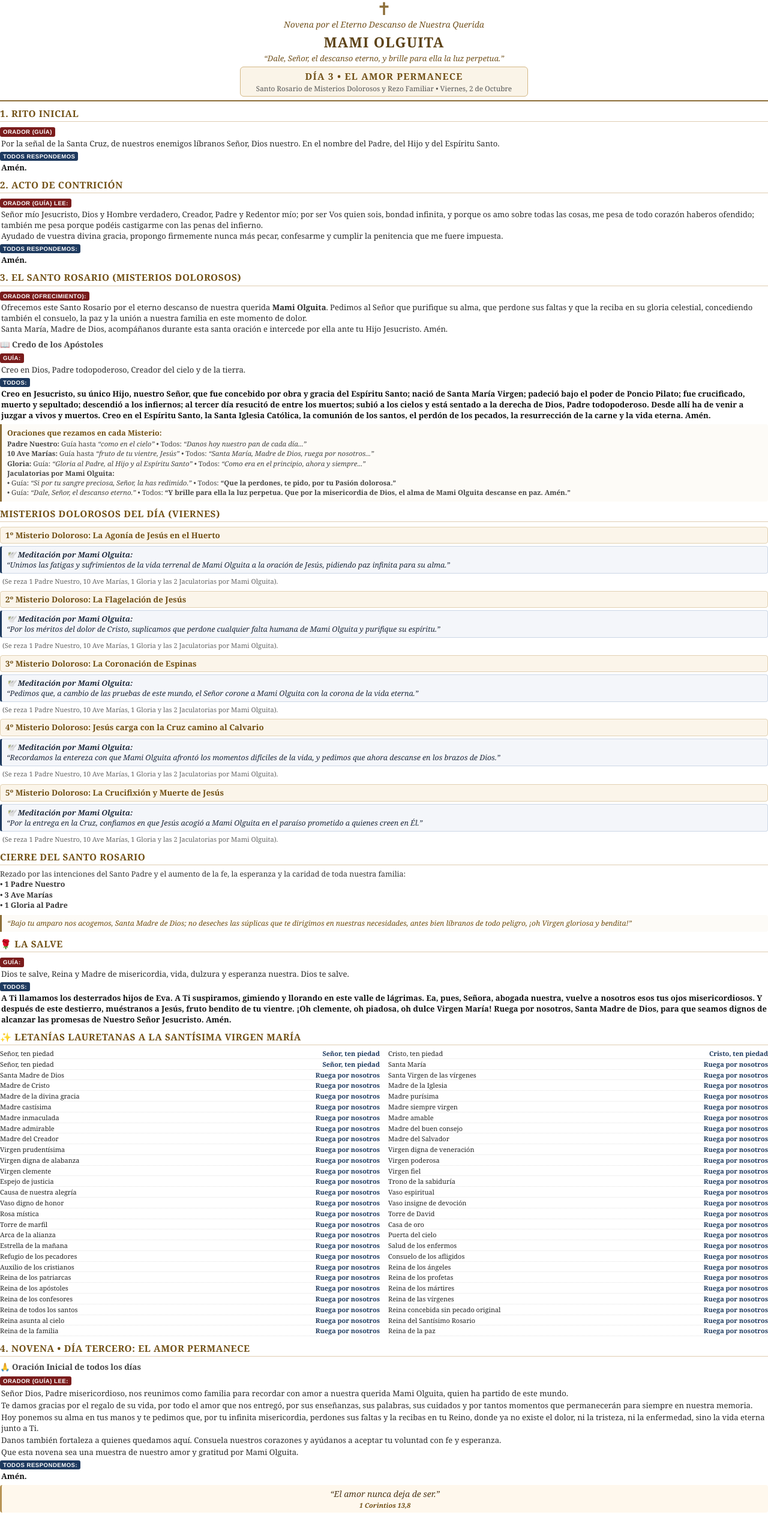
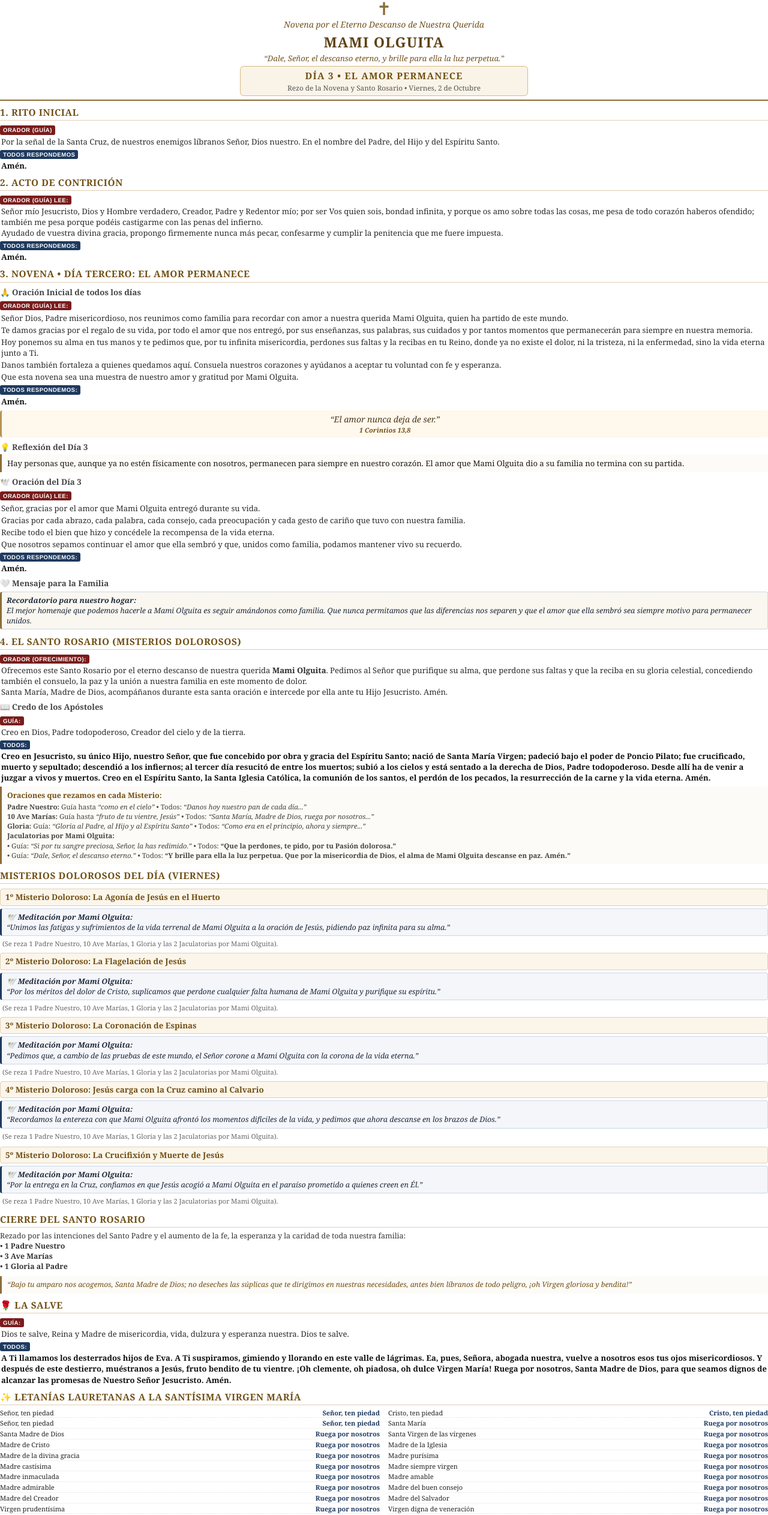
Before and after one commit to FakeCxbas/novena, a website: page public/dia-3-novena.html in a window 1280 px wide. Shown: the top 2525 px of the page at 60% size. Drawn offline with Linux system fonts and the light colour scheme.

Commit message:
fix(reorden): intercambiar punto 3 (Novena del día) y punto 4 (Santo Rosario) en PDF y app interactiva

```diff
--- a/public/dia-3-novena.html
+++ b/public/dia-3-novena.html
@@ -41,7 +41,7 @@
     .cover-header {
       text-align: center;
       padding-bottom: 6px;
-      margin-bottom: 10px;
+      margin-bottom: 8px;
       border-bottom: 2px solid #8c6d37;
     }
 
@@ -73,7 +73,7 @@
       border: 1px solid #d4b886;
       border-radius: 6px;
       padding: 5px 12px;
-      margin: 5px auto 0 auto;
+      margin: 4px auto 0 auto;
       max-width: 480px;
       text-align: center;
     }
@@ -99,7 +99,7 @@
       color: #704f14;
       border-bottom: 1px solid #e0cdb2;
       padding-bottom: 2px;
-      margin: 10px 0 6px 0;
+      margin: 9px 0 5px 0;
       text-transform: uppercase;
       letter-spacing: 0.04em;
     }
@@ -108,7 +108,7 @@
       font-size: 10pt;
       font-weight: 700;
       color: #444;
-      margin: 8px 0 3px 0;
+      margin: 7px 0 3px 0;
     }
 
     .prayer-card {
@@ -283,7 +283,7 @@
 </head>
 <body>
 
-  <!-- ================= PÁGINA 1: APERTURA Y CREDO ================= -->
+  <!-- ================= PÁGINA 1: APERTURA, ACTO CONTRICIÓN Y ORACIÓN INICIAL NOVENA ================= -->
   <div class="cover-header">
     <div class="cross-symbol">✝</div>
     <div class="subtitle">Novena por el Eterno Descanso de Nuestra Querida</div>
@@ -294,7 +294,7 @@
 
     <div class="day-banner">
       <h2>DÍA 3 • EL AMOR PERMANECE</h2>
-      <p>Santo Rosario de Misterios Dolorosos y Rezo Familiar • Viernes, 2 de Octubre</p>
+      <p>Rezo de la Novena y Santo Rosario • Viernes, 2 de Octubre</p>
     </div>
   </div>
 
@@ -324,7 +324,55 @@
     </div>
   </div>
 
-  <div class="section-title">3. El Santo Rosario (Misterios Dolorosos)</div>
+  <div class="section-title">3. Novena • Día Tercero: El Amor Permanece</div>
+  <div class="sub-section-title">🙏 Oración Inicial de todos los días</div>
+  <div class="dialogue-box">
+    <span class="role-guia">Orador (Guía) lee:</span>
+    <div class="role-text-guia">
+      <p>Señor Dios, Padre misericordioso, nos reunimos como familia para recordar con amor a nuestra querida Mami Olguita, quien ha partido de este mundo.</p>
+      <p>Te damos gracias por el regalo de su vida, por todo el amor que nos entregó, por sus enseñanzas, sus palabras, sus cuidados y por tantos momentos que permanecerán para siempre en nuestra memoria.</p>
+      <p>Hoy ponemos su alma en tus manos y te pedimos que, por tu infinita misericordia, perdones sus faltas y la recibas en tu Reino, donde ya no existe el dolor, ni la tristeza, ni la enfermedad, sino la vida eterna junto a Ti.</p>
+      <p>Danos también fortaleza a quienes quedamos aquí. Consuela nuestros corazones y ayúdanos a aceptar tu voluntad con fe y esperanza.</p>
+      <p>Que esta novena sea una muestra de nuestro amor y gratitud por Mami Olguita.</p>
+    </div>
+    <span class="role-todos">Todos respondemos:</span>
+    <div class="role-text-todos">
+      Amén.
+    </div>
+  </div>
+
+  <!-- ================= PÁGINA 2: LECTURA, REFLEXIÓN Y OFRECIMIENTO DEL ROSARIO ================= -->
+  <div class="page-break"></div>
+
+  <div class="cita-biblica">
+    “El amor nunca deja de ser.”
+    <div style="font-size: 8.2pt; color: #704f14; font-weight: 700; margin-top: 1px;">1 Corintios 13,8</div>
+  </div>
+
+  <div class="sub-section-title">💡 Reflexión del Día 3</div>
+  <div class="prayer-card">
+    Hay personas que, aunque ya no estén físicamente con nosotros, permanecen para siempre en nuestro corazón. El amor que Mami Olguita dio a su familia no termina con su partida.
+  </div>
+
+  <div class="sub-section-title">🕊️ Oración del Día 3</div>
+  <div class="dialogue-box">
+    <span class="role-guia">Orador (Guía) lee:</span>
+    <div class="role-text-guia">
+      <p>Señor, gracias por el amor que Mami Olguita entregó durante su vida.</p><p>Gracias por cada abrazo, cada palabra, cada consejo, cada preocupación y cada gesto de cariño que tuvo con nuestra familia.</p><p>Recibe todo el bien que hizo y concédele la recompensa de la vida eterna.</p><p>Que nosotros sepamos continuar el amor que ella sembró y que, unidos como familia, podamos mantener vivo su recuerdo.</p>
+    </div>
+    <span class="role-todos">Todos respondemos:</span>
+    <div class="role-text-todos">
+      Amén.
+    </div>
+  </div>
+
+  <div class="sub-section-title">🤍 Mensaje para la Familia</div>
+  <div class="meditacion-box" style="background: #faf7f0; border-left-color: #8c6d37; margin-bottom: 10px;">
+    <strong>Recordatorio para nuestro hogar:</strong><br>
+    El mejor homenaje que podemos hacerle a Mami Olguita es seguir amándonos como familia. Que nunca permitamos que las diferencias nos separen y que el amor que ella sembró sea siempre motivo para permanecer unidos.
+  </div>
+
+  <div class="section-title">4. El Santo Rosario (Misterios Dolorosos)</div>
   <div class="dialogue-box">
     <span class="role-guia">Orador (Ofrecimiento):</span>
     <div class="role-text-guia">
@@ -346,7 +394,7 @@
     </div>
   </div>
 
-  <!-- ================= PÁGINA 2: MISTERIOS 1, 2 Y 3 ================= -->
+  <!-- ================= PÁGINA 3: MISTERIOS 1, 2 Y 3 ================= -->
   <div class="page-break"></div>
 
   <div class="prayer-card" style="margin-top: 4px;">
@@ -393,7 +441,7 @@
   </div>
   <p style="font-size: 8.3pt; color: #666; margin: 0 0 4px 4px;">(Se reza 1 Padre Nuestro, 10 Ave Marías, 1 Gloria y las 2 Jaculatorias por Mami Olguita).</p>
 
-  <!-- ================= PÁGINA 3: MISTERIOS 4 Y 5 + CIERRE ================= -->
+  <!-- ================= PÁGINA 4: MISTERIOS 4 Y 5 + CIERRE ================= -->
   <div class="page-break"></div>
 
   <!-- Misterio 4 -->
@@ -433,7 +481,7 @@
     </div>
   </div>
 
-  <!-- ================= PÁGINA 4: LA SALVE Y LETANÍAS COMPLETAS ================= -->
+  <!-- ================= PÁGINA 5: LA SALVE Y LETANÍAS COMPLETAS ================= -->
   <div class="page-break"></div>
 
   <div class="section-title">🌹 La Salve</div>
@@ -506,55 +554,6 @@
     <div class="letania-item"><span class="letania-invocacion">Reina de la paz</span><span class="letania-resp">Ruega por nosotros</span></div>
   </div>
 
-  <!-- ================= PÁGINA 5: LA NOVENA (DÍA 3) ================= -->
-  <div class="page-break"></div>
-
-  <div class="section-title">4. Novena • Día Tercero: El Amor Permanece</div>
-
-  <div class="sub-section-title">🙏 Oración Inicial de todos los días</div>
-  <div class="dialogue-box">
-    <span class="role-guia">Orador (Guía) lee:</span>
-    <div class="role-text-guia">
-      <p>Señor Dios, Padre misericordioso, nos reunimos como familia para recordar con amor a nuestra querida Mami Olguita, quien ha partido de este mundo.</p>
-      <p>Te damos gracias por el regalo de su vida, por todo el amor que nos entregó, por sus enseñanzas, sus palabras, sus cuidados y por tantos momentos que permanecerán para siempre en nuestra memoria.</p>
-      <p>Hoy ponemos su alma en tus manos y te pedimos que, por tu infinita misericordia, perdones sus faltas y la recibas en tu Reino, donde ya no existe el dolor, ni la tristeza, ni la enfermedad, sino la vida eterna junto a Ti.</p>
-      <p>Danos también fortaleza a quienes quedamos aquí. Consuela nuestros corazones y ayúdanos a aceptar tu voluntad con fe y esperanza.</p>
-      <p>Que esta novena sea una muestra de nuestro amor y gratitud por Mami Olguita.</p>
-    </div>
-    <span class="role-todos">Todos respondemos:</span>
-    <div class="role-text-todos">
-      Amén.
-    </div>
-  </div>
-
-  <div class="cita-biblica">
-    “El amor nunca deja de ser.”
-    <div style="font-size: 8.2pt; color: #704f14; font-weight: 700; margin-top: 1px;">1 Corintios 13,8</div>
-  </div>
-
-  <div class="sub-section-title">💡 Reflexión del Día 3</div>
-  <div class="prayer-card">
-    Hay personas que, aunque ya no estén físicamente con nosotros, permanecen para siempre en nuestro corazón. El amor que Mami Olguita dio a su familia no termina con su partida.
-  </div>
-
-  <div class="sub-section-title">🕊️ Oración del Día 3</div>
-  <div class="dialogue-box">
-    <span class="role-guia">Orador (Guía) lee:</span>
-    <div class="role-text-guia">
-      <p>Señor, gracias por el amor que Mami Olguita entregó durante su vida.</p><p>Gracias por cada abrazo, cada palabra, cada consejo, cada preocupación y cada gesto de cariño que tuvo con nuestra familia.</p><p>Recibe todo el bien que hizo y concédele la recompensa de la vida eterna.</p><p>Que nosotros sepamos continuar el amor que ella sembró y que, unidos como familia, podamos mantener vivo su recuerdo.</p>
-    </div>
-    <span class="role-todos">Todos respondemos:</span>
-    <div class="role-text-todos">
-      Amén.
-    </div>
-  </div>
-
-  <div class="sub-section-title">🤍 Mensaje para la Familia</div>
-  <div class="meditacion-box" style="background: #faf7f0; border-left-color: #8c6d37;">
-    <strong>Recordatorio para nuestro hogar:</strong><br>
-    El mejor homenaje que podemos hacerle a Mami Olguita es seguir amándonos como familia. Que nunca permitamos que las diferencias nos separen y que el amor que ella sembró sea siempre motivo para permanecer unidos.
-  </div>
-
   <!-- ================= PÁGINA 6: ORACIONES FINALES, BENDICIÓN Y HOMENAJE ================= -->
   <div class="page-break"></div>
 
```
Also changed, not shown: generar-pdf.js (+59 -60 lines), public/js/app.js (+84 -76 lines), public/js/logistica.js (+32 -29 lines), 2 other files.
